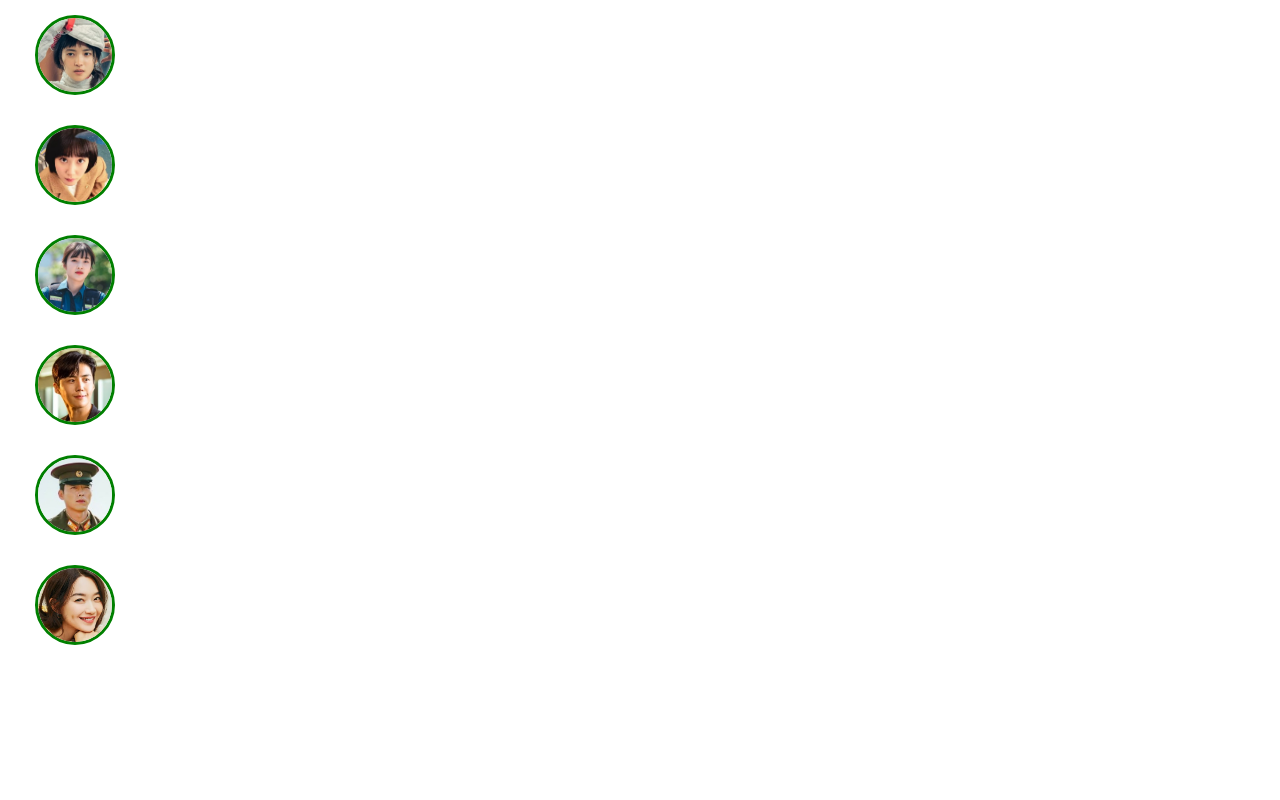
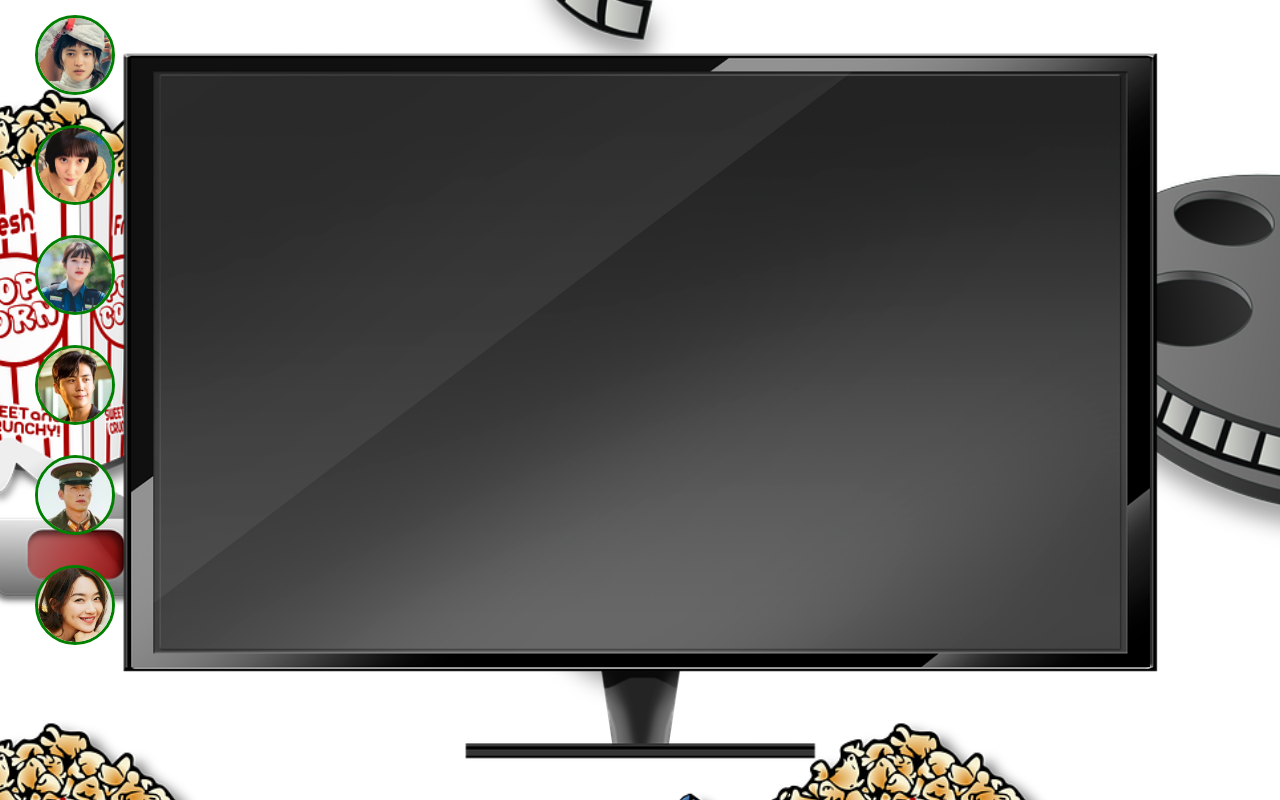
Before and after one commit to danilogoncalves94/projeto-serie-iframe, a plain HTML site: page index.html in a window 1280 px wide. Drawn offline with nearby package versions, Linux system fonts and the light colour scheme.

Commit message:
Update style.css

```diff
--- a/estilo/style.css
+++ b/estilo/style.css
@@ -6,7 +6,7 @@
 }
 
 body {
-    background: url('imagens/popcorn.png') repeat center center;
+    background: url('../imagens/popcorn.png') repeat center center;
     background-size: 850px;                       /*650px*/
 }
 
@@ -43,7 +43,7 @@ main {
     display: flex;
     justify-content: center;
     height: 100vh;
-    background-image: url('imagens/iframe-tv.png');
+    background-image: url('../imagens/iframe-tv.png');
     background-position: center center;
     background-size: contain;
     background-repeat: no-repeat;
```
